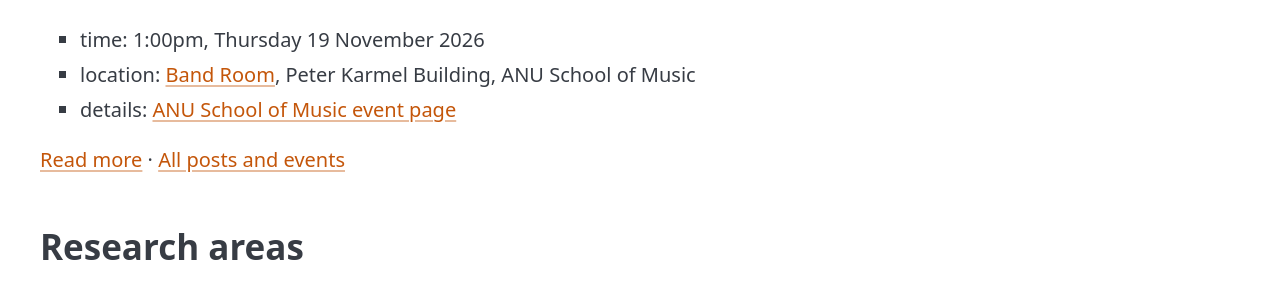
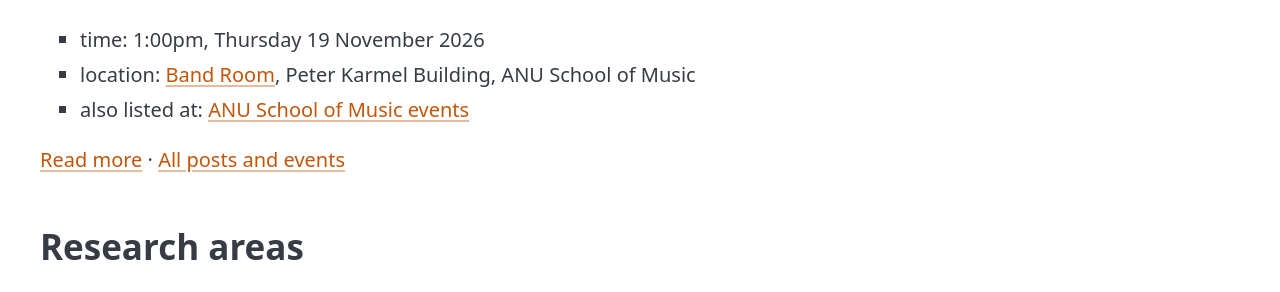
Before and after one commit to smcclab/smcclab.github.io, a Jekyll site: the page built from index.md, in a window 1280 px wide and 900 px high, scrolled down 1357 px. Shown: the part 164-456 px from the top of the window. Built offline with Jekyll 4.4.1, drawn with Linux system fonts in a browser that asks for light colours; comment, search, counter and statistics services are not loaded.

Commit message:
SMCClablive #3: relabel the School of Music link
Co-Authored-By: Claude Fable 5.2 <noreply@anthropic.com>

```diff
--- a/_posts/2026-11-17-smcclablive-3.md
+++ b/_posts/2026-11-17-smcclablive-3.md
@@ -8,7 +8,7 @@ tags: [concert, smcclablive, computer-music, live-performance, hyphae, acmc]
 
 - time: 1:00pm, Thursday 19 November 2026
 - location: [Band Room](https://studentvip.com.au/anu/main/maps/140822), Peter Karmel Building, ANU School of Music
-- details: [ANU School of Music event page](https://music.cass.anu.edu.au/events/sound-music-and-creative-computing-lunchtime-concert)
+- also listed at: [ANU School of Music events](https://music.cass.anu.edu.au/events/sound-music-and-creative-computing-lunchtime-concert)
 
 ![SMCClablive #3 poster — Hunter/Martin/Niyonsenga, new music for computer and radio, 1pm Thursday 19 November 2026, Band Room, Peter Karmel Building]({% link assets/2026/2026-11-19-smcclablive-3-poster-2000w.jpg %})
 
```
